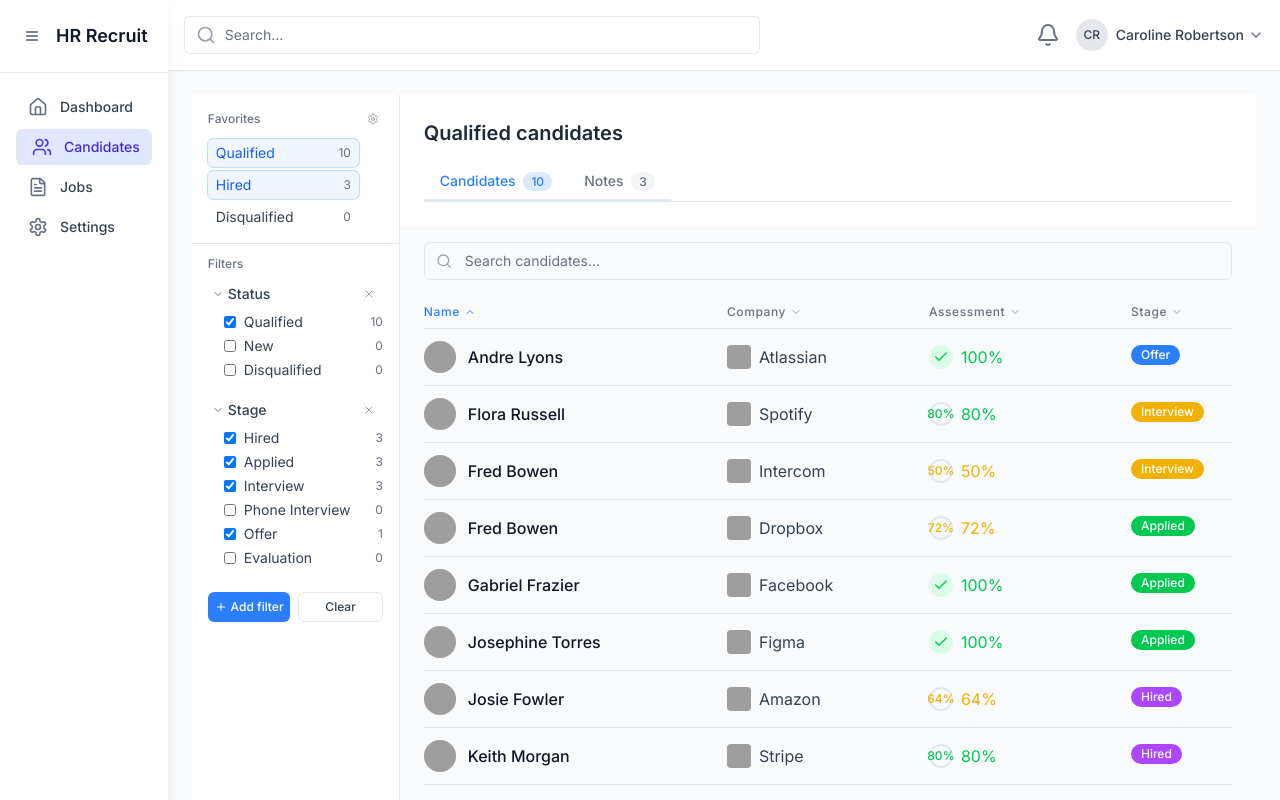
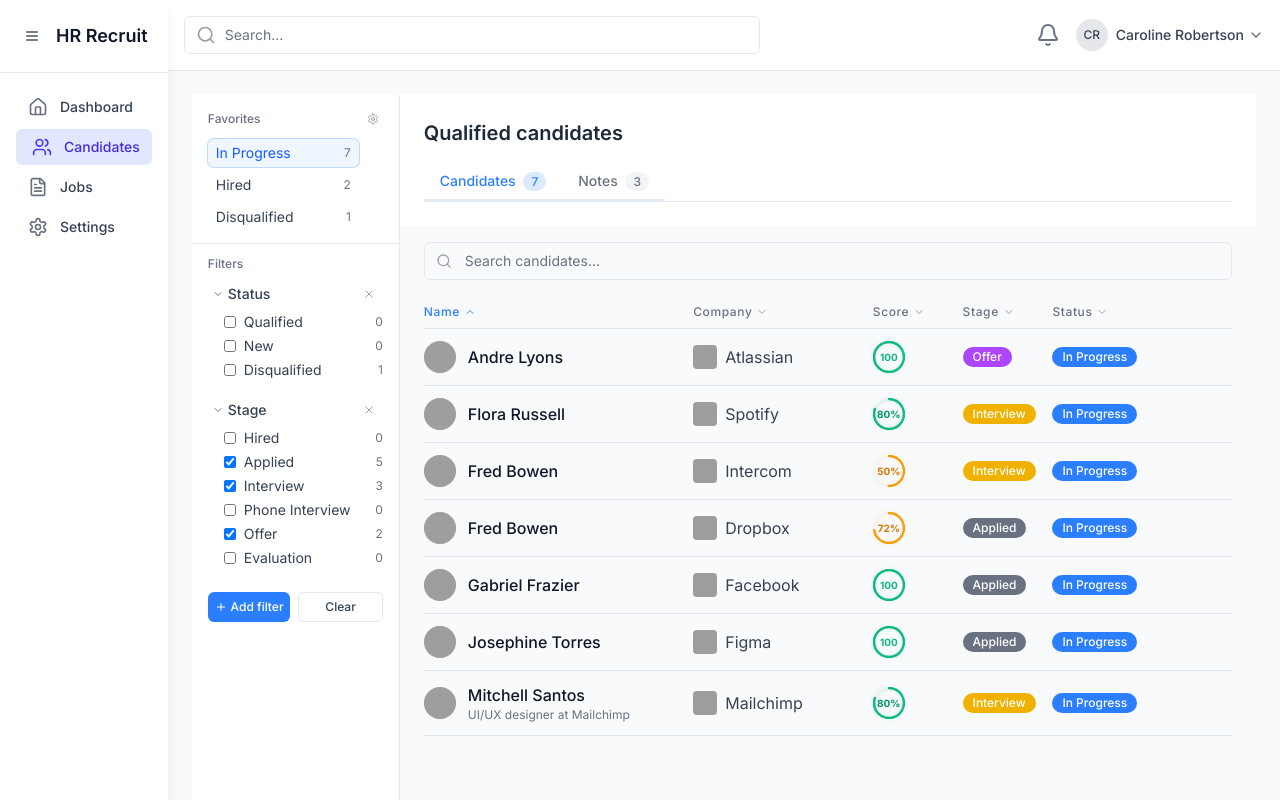
Before and after one commit to a1865818/AutoHR, a Next.js app in the folder react-frontEnd/ai-hr/: page /candidates in a window 1280 px wide. Built offline with nearby package versions, Linux system fonts and the light colour scheme; grey boxes are pictures that could not be loaded.

Commit message:
feat(candidate): Add status column

```diff
--- a/react-frontEnd/ai-hr/package.json
+++ b/react-frontEnd/ai-hr/package.json
@@ -13,6 +13,7 @@
     "lucide-react": "^0.510.0",
     "next": "^15.1.8",
     "react": "^19.1.0",
+    "react-circular-progressbar": "^2.2.0",
     "react-dom": "^19.1.0"
   },
   "devDependencies": {
--- a/react-frontEnd/ai-hr/src/app/candidates/page.tsx
+++ b/react-frontEnd/ai-hr/src/app/candidates/page.tsx
@@ -8,7 +8,7 @@ import { NotesList } from "@/components/candidates/NotesList";
 import { Candidate } from "@/interfaces";
 import { useMemo, useState } from "react";
 
-// Sample candidate data
+// Sample candidate data with updated status system
 const initialCandidates: Candidate[] = [
   {
     id: "1",
@@ -18,7 +18,7 @@ const initialCandidates: Candidate[] = [
     companyLogo: "/api/placeholder/24/24",
     assessment: 100,
     stage: "Applied",
-    status: "Qualified",
+    status: "In Progress",
   },
   {
     id: "2",
@@ -29,7 +29,7 @@ const initialCandidates: Candidate[] = [
     companyLogo: "/api/placeholder/24/24",
     assessment: 80,
     stage: "Interview",
-    status: "Qualified",
+    status: "In Progress",
   },
   {
     id: "3",
@@ -39,7 +39,7 @@ const initialCandidates: Candidate[] = [
     companyLogo: "/api/placeholder/24/24",
     assessment: 50,
     stage: "Interview",
-    status: "Qualified",
+    status: "In Progress",
   },
   {
     id: "4",
@@ -48,8 +48,8 @@ const initialCandidates: Candidate[] = [
     company: "Stripe",
     companyLogo: "/api/placeholder/24/24",
     assessment: 80,
-    stage: "Hired",
-    status: "Qualified",
+    stage: "Offer",
+    status: "Hired",
   },
   {
     id: "5",
@@ -58,8 +58,8 @@ const initialCandidates: Candidate[] = [
     company: "Microsoft",
     companyLogo: "/api/placeholder/24/24",
     assessment: 25,
-    stage: "Hired",
-    status: "Qualified",
+    stage: "Applied",
+    status: "Disqualified",
   },
   {
     id: "6",
@@ -69,7 +69,7 @@ const initialCandidates: Candidate[] = [
     companyLogo: "/api/placeholder/24/24",
     assessment: 80,
     stage: "Interview",
-    status: "Qualified",
+    status: "In Progress",
   },
   {
     id: "7",
@@ -79,7 +79,7 @@ const initialCandidates: Candidate[] = [
     companyLogo: "/api/placeholder/24/24",
     assessment: 100,
     stage: "Offer",
-    status: "Qualified",
+    status: "In Progress",
   },
   {
     id: "8",
@@ -89,7 +89,7 @@ const initialCandidates: Candidate[] = [
     companyLogo: "/api/placeholder/24/24",
     assessment: 72,
     stage: "Applied",
-    status: "Qualified",
+    status: "In Progress",
   },
   {
     id: "9",
@@ -98,8 +98,8 @@ const initialCandidates: Candidate[] = [
     company: "Amazon",
     companyLogo: "/api/placeholder/24/24",
     assessment: 64,
-    stage: "Hired",
-    status: "Qualified",
+    stage: "Applied",
+    status: "Hired",
   },
   {
     id: "10",
@@ -109,7 +109,7 @@ const initialCandidates: Candidate[] = [
     companyLogo: "/api/placeholder/24/24",
     assessment: 100,
     stage: "Applied",
-    status: "Qualified",
+    status: "In Progress",
   },
 ];
 
@@ -123,7 +123,7 @@ export default function CandidatesPage() {
   );
   const [searchQuery, setSearchQuery] = useState("");
   const [sortBy, setSortBy] = useState<{
-    field: "name" | "company" | "assessment" | "stage";
+    field: "name" | "company" | "assessment" | "stage" | "status";
     direction: "asc" | "desc";
   }>({ field: "name", direction: "asc" });
 
@@ -135,14 +135,20 @@ export default function CandidatesPage() {
 
   const [activeFilters, setActiveFilters] = useState({
     favorites: [] as string[], // Will only hold max 1 item
-    status: ["qualified"],
-    stage: ["hired", "applied", "interview", "offer"],
+    status: ["in-progress"],
+    stage: ["applied", "interview", "offer"],
   });
 
   // Customizable favorites - users can add/remove these
-  const [favoriteFilters, setFavoriteFilters] = useState([
-    { id: "qualified", label: "Qualified", type: "status" as const },
-    { id: "hired", label: "Hired", type: "stage" as const },
+  const [favoriteFilters, setFavoriteFilters] = useState<
+    Array<{
+      id: string;
+      label: string;
+      type: "status" | "stage";
+    }>
+  >([
+    { id: "in-progress", label: "In Progress", type: "status" as const },
+    { id: "hired", label: "Hired", type: "status" as const },
     { id: "disqualified", label: "Disqualified", type: "status" as const },
   ]);
 
@@ -160,25 +166,22 @@ export default function CandidatesPage() {
     const counts = {
       favorites: {} as Record<string, number>,
       status: {
-        qualified: 0,
-        new: 0,
+        "in-progress": 0,
+        hired: 0,
         disqualified: 0,
       },
       stage: {
-        hired: 0,
         applied: 0,
         interview: 0,
-        "phone-interview": 0,
         offer: 0,
-        evaluation: 0,
       },
     };
 
     // Count by status and stage
     candidates.forEach((candidate) => {
       // Count for status filters
-      const status = (candidate.status?.toLowerCase() ||
-        "qualified") as keyof typeof counts.status;
+      const status = (candidate.status?.toLowerCase().replace(" ", "-") ||
+        "in-progress") as keyof typeof counts.status;
       if (counts.status[status] !== undefined) {
         counts.status[status]++;
       }
@@ -304,7 +307,9 @@ export default function CandidatesPage() {
     });
   };
 
-  const handleSort = (field: "name" | "company" | "assessment" | "stage") => {
+  const handleSort = (
+    field: "name" | "company" | "assessment" | "stage" | "status"
+  ) => {
     setSortBy((prev) => ({
       field,
       direction:
@@ -320,19 +325,17 @@ export default function CandidatesPage() {
       prev.map((candidate) => {
         if (candidate.id === candidateId) {
           if (action === "approve") {
-            // Move to next stage or hire
-            const nextStage =
-              candidate.stage === "Applied"
-                ? "Interview"
-                : candidate.stage === "Interview"
-                ? "Offer"
-                : candidate.stage === "Offer"
-                ? "Hired"
-                : "Hired";
-            return { ...candidate, stage: nextStage };
+            // For approve: move to next stage or hire
+            if (candidate.stage === "Applied") {
+              return { ...candidate, stage: "Interview" as const };
+            } else if (candidate.stage === "Interview") {
+              return { ...candidate, stage: "Offer" as const };
+            } else if (candidate.stage === "Offer") {
+              return { ...candidate, status: "Hired" as const };
+            }
           } else {
-            // Decline candidate
-            return { ...candidate, status: "Disqualified" };
+            // For decline: set status to Disqualified
+            return { ...candidate, status: "Disqualified" as const };
           }
         }
         return candidate;
@@ -396,7 +399,7 @@ export default function CandidatesPage() {
     if (activeFilters.status.length > 0) {
       filtered = filtered.filter((candidate) =>
         activeFilters.status.includes(
-          candidate.status?.toLowerCase() || "qualified"
+          candidate.status?.toLowerCase().replace(" ", "-") || "in-progress"
         )
       );
     }
@@ -429,6 +432,10 @@ export default function CandidatesPage() {
         case "stage":
           aValue = a.stage;
           bValue = b.stage;
+          break;
+        case "status":
+          aValue = a.status || "In Progress";
+          bValue = b.status || "In Progress";
           break;
         default:
           aValue = a.name;
--- a/react-frontEnd/ai-hr/src/components/candidates/AssessmentIcon.tsx
+++ b/react-frontEnd/ai-hr/src/components/candidates/AssessmentIcon.tsx
@@ -1,37 +1,249 @@
-import { Check } from "lucide-react";
+// interface AssessmentIconProps {
+//   score: number;
+// }
+
+// export function AssessmentIcon({ score }: AssessmentIconProps) {
+//   // Calculate stroke dash array for the progress
+//   const radius = 15;
+//   const circumference = 2 * Math.PI * radius;
+//   const strokeDasharray = circumference;
+//   const strokeDashoffset = circumference - (score / 100) * circumference;
+
+//   // Get colors and styling based on score
+//   const getStyles = (score: number) => {
+//     if (score === 100) {
+//       return {
+//         strokeColor: "#10b981", // green-500
+//         bgColor: "#dcfce7", // green-100
+//         textColor: "#059669", // green-600
+//         glowColor: "#10b981",
+//       };
+//     }
+//     if (score >= 80) {
+//       return {
+//         strokeColor: "#10b981", // green-500
+//         bgColor: "#f3f4f6", // gray-100
+//         textColor: "#059669", // green-600
+//         glowColor: "#10b981",
+//       };
+//     }
+//     if (score >= 50) {
+//       return {
+//         strokeColor: "#f59e0b", // yellow-500
+//         bgColor: "#f3f4f6", // gray-100
+//         textColor: "#d97706", // yellow-600
+//         glowColor: "#f59e0b",
+//       };
+//     }
+//     return {
+//       strokeColor: "#ef4444", // red-500
+//       bgColor: "#f3f4f6", // gray-100
+//       textColor: "#dc2626", // red-600
+//       glowColor: "#ef4444",
+//     };
+//   };
+
+//   const styles = getStyles(score);
+
+//   return (
+//     <div className="relative w-8 h-8">
+//       <svg
+//         className="w-8 h-8 transform -rotate-90"
+//         viewBox="0 0 32 32"
+//         style={{ filter: `drop-shadow(0 0 2px ${styles.glowColor}20)` }}
+//       >
+//         {/* Background circle */}
+//         <circle
+//           cx="16"
+//           cy="16"
+//           r={radius}
+//           stroke={styles.bgColor}
+//           strokeWidth="2.5"
+//           fill="transparent"
+//         />
+
+//         {/* Progress circle with animation */}
+//         <circle
+//           cx="16"
+//           cy="16"
+//           r={radius}
+//           stroke={styles.strokeColor}
+//           strokeWidth="2.5"
+//           fill="transparent"
+//           strokeLinecap="round"
+//           strokeDasharray={strokeDasharray}
+//           strokeDashoffset={strokeDashoffset}
+//           style={{
+//             transition: "stroke-dashoffset 0.5s ease-in-out",
+//           }}
+//         />
+
+//         {/* Inner glow effect for high scores */}
+//         {score >= 80 && (
+//           <circle
+//             cx="16"
+//             cy="16"
+//             r={radius - 1}
+//             stroke={styles.strokeColor}
+//             strokeWidth="0.5"
+//             fill="transparent"
+//             opacity="0.3"
+//           />
+//         )}
+//       </svg>
+
+//       {/* Content overlay */}
+//       <div className="absolute inset-0 flex items-center justify-center">
+//         {score === 100 ? (
+//           <span
+//             className="text-sm font-bold"
+//             style={{
+//               color: styles.strokeColor,
+//               fontSize: "10px",
+//               lineHeight: "1",
+//             }}
+//           >
+//             {score}%
+//           </span>
+//         ) : (
+//           <span
+//             className="text-sm font-bold"
+//             style={{
+//               color: styles.textColor,
+//               fontSize: "10px",
+//               lineHeight: "1",
+//               textShadow: `0 0 2px ${styles.textColor}20`,
+//             }}
+//           >
+//             {score}%
+//           </span>
+//         )}
+//       </div>
+//     </div>
+//   );
+// }
 
 interface AssessmentIconProps {
   score: number;
 }
 
 export function AssessmentIcon({ score }: AssessmentIconProps) {
-  if (score === 100) {
-    return (
-      <div className="w-6 h-6 rounded-full bg-green-100 flex items-center justify-center">
-        <Check className="h-4 w-4 text-green-500" />
-      </div>
-    );
-  }
+  // Calculate stroke dash array for the progress
+  const radius = 15;
+  const circumference = 2 * Math.PI * radius;
+  const strokeDasharray = circumference;
+  const strokeDashoffset = circumference - (score / 100) * circumference;
 
-  if (score >= 80) {
-    return (
-      <div className="w-6 h-6 rounded-full border-2 border-green-500 flex items-center justify-center">
-        <div className="font-medium text-xs text-green-500">{score}%</div>
-      </div>
-    );
-  }
+  // Get colors and styling based on score
+  const getStyles = (score: number) => {
+    if (score === 100) {
+      return {
+        strokeColor: "#10b981", // green-500
+        bgColor: "#dcfce7", // green-100
+        textColor: "#059669", // green-600
+        glowColor: "#10b981",
+      };
+    }
+    if (score >= 80) {
+      return {
+        strokeColor: "#10b981", // green-500
+        bgColor: "#f3f4f6", // gray-100
+        textColor: "#059669", // green-600
+        glowColor: "#10b981",
+      };
+    }
+    if (score >= 50) {
+      return {
+        strokeColor: "#f59e0b", // yellow-500
+        bgColor: "#f3f4f6", // gray-100
+        textColor: "#d97706", // yellow-600
+        glowColor: "#f59e0b",
+      };
+    }
+    return {
+      strokeColor: "#ef4444", // red-500
+      bgColor: "#f3f4f6", // gray-100
+      textColor: "#dc2626", // red-600
+      glowColor: "#ef4444",
+    };
+  };
 
-  if (score >= 50) {
-    return (
-      <div className="w-6 h-6 rounded-full border-2 border-yellow-500 flex items-center justify-center">
-        <div className="font-medium text-xs text-yellow-500">{score}%</div>
-      </div>
-    );
-  }
+  const styles = getStyles(score);
 
   return (
-    <div className="w-6 h-6 rounded-full border-2 border-red-500 flex items-center justify-center">
-      <div className="font-medium text-xs text-red-500">{score}%</div>
+    <div className="relative w-8 h-8">
+      <svg
+        className="w-8 h-8 transform -rotate-90"
+        viewBox="0 0 32 32"
+        style={{ filter: `drop-shadow(0 0 2px ${styles.glowColor}20)` }}
+      >
+        {/* Background circle */}
+        <circle
+          cx="16"
+          cy="16"
+          r={radius}
+          stroke={styles.bgColor}
+          strokeWidth="2.5"
+          fill="transparent"
+        />
+
+        {/* Progress circle with animation */}
+        <circle
+          cx="16"
+          cy="16"
+          r={radius}
+          stroke={styles.strokeColor}
+          strokeWidth="2.5"
+          fill="transparent"
+          strokeLinecap="round"
+          strokeDasharray={strokeDasharray}
+          strokeDashoffset={strokeDashoffset}
+          style={{
+            transition: "stroke-dashoffset 0.5s ease-in-out",
+          }}
+        />
+
+        {/* Inner glow effect for high scores */}
+        {score >= 80 && (
+          <circle
+            cx="16"
+            cy="16"
+            r={radius - 1}
+            stroke={styles.strokeColor}
+            strokeWidth="0.5"
+            fill="transparent"
+            opacity="0.3"
+          />
+        )}
+      </svg>
+
+      {/* Content overlay */}
+      <div className="absolute inset-0 flex items-center justify-center">
+        {score === 100 ? (
+          <span
+            className="text-sm font-bold"
+            style={{
+              color: styles.strokeColor,
+              fontSize: "10px",
+              lineHeight: "1",
+            }}
+          >
+            100
+          </span>
+        ) : (
+          <span
+            className="text-sm font-bold"
+            style={{
+              color: styles.textColor,
+              fontSize: "10px",
+              lineHeight: "1",
+              textShadow: `0 0 2px ${styles.textColor}20`,
+            }}
+          >
+            {score}%
+          </span>
+        )}
+      </div>
     </div>
   );
 }
--- a/react-frontEnd/ai-hr/src/components/candidates/CandidateCard.tsx
+++ b/react-frontEnd/ai-hr/src/components/candidates/CandidateCard.tsx
@@ -1,6 +1,63 @@
+// import { Candidate } from "@/interfaces";
+// import { AssessmentIcon } from "./AssessmentIcon";
+// import { StageTag } from "./StageTag";
+
+// interface CandidateCardProps {
+//   candidate: Candidate;
+//   isSelected: boolean;
+//   onClick: (candidateId: string) => void;
+// }
+
+// export function CandidateCard({
+//   candidate,
+//   isSelected,
+//   onClick,
+// }: CandidateCardProps) {
+//   return (
+//     <div
+//       className={`grid grid-cols-8 py-3 border-b hover:bg-gray-50 cursor-pointer ${
+//         isSelected ? "bg-blue-50" : ""
+//       }`}
+//       onClick={() => onClick(candidate.id)}
+//     >
+//       <div className="col-span-3 flex items-center">
+//         <div className="w-8 h-8 rounded-full bg-gray-300 flex-shrink-0 overflow-hidden">
+//           <img
+//             src={candidate.photo}
+//             alt={candidate.name}
+//             className="w-full h-full object-cover"
+//           />
+//         </div>
+//         <div className="ml-3">
+//           <div className="font-medium text-gray-900">{candidate.name}</div>
+//           {candidate.role && (
+//             <div className="text-xs text-gray-500">{candidate.role}</div>
+//           )}
+//         </div>
+//       </div>
+//       <div className="col-span-2 flex items-center">
+//         <div className="w-6 h-6 rounded bg-gray-200 flex-shrink-0 overflow-hidden">
+//           <img
+//             src={candidate.companyLogo}
+//             alt={candidate.company}
+//             className="w-full h-full object-cover"
+//           />
+//         </div>
+//         <span className="ml-2 text-gray-700">{candidate.company}</span>
+//       </div>
+//       <div className="col-span-2 flex items-center px-4">
+//         <AssessmentIcon score={candidate.assessment} />
+//       </div>
+//       <div className="col-span-1">
+//         <StageTag stage={candidate.stage} />
+//       </div>
+//     </div>
+//   );
+// }
 import { Candidate } from "@/interfaces";
 import { AssessmentIcon } from "./AssessmentIcon";
 import { StageTag } from "./StageTag";
+import { StatusTag } from "./StatusTag";
 
 interface CandidateCardProps {
   candidate: Candidate;
@@ -13,15 +70,9 @@ export function CandidateCard({
   isSelected,
   onClick,
 }: CandidateCardProps) {
-  const getAssessmentColor = (score: number) => {
-    if (score >= 80) return "text-green-500";
-    if (score >= 50) return "text-yellow-500";
-    return "text-red-500";
-  };
-
   return (
     <div
-      className={`grid grid-cols-8 py-3 border-b hover:bg-gray-50 cursor-pointer ${
+      className={`grid grid-cols-9 py-3 border-b hover:bg-gray-50 cursor-pointer ${
         isSelected ? "bg-blue-50" : ""
       }`}
       onClick={() => onClick(candidate.id)}
@@ -51,14 +102,14 @@ export function CandidateCard({
         </div>
         <span className="ml-2 text-gray-700">{candidate.company}</span>
       </div>
+      <div className="col-span-1 flex items-center ">
+        <AssessmentIcon score={candidate.assessment} />
+      </div>
+      <div className="col-span-1 flex items-center">
+        <StageTag stage={candidate.stage} />
+      </div>
       <div className="col-span-2 flex items-center">
-        <AssessmentIcon score={candidate.assessment} />
-        <span className={`ml-2 ${getAssessmentColor(candidate.assessment)}`}>
-          {candidate.assessment}%
-        </span>
-      </div>
-      <div className="col-span-1">
-        <StageTag stage={candidate.stage} />
+        <StatusTag status={candidate.status || "In Progress"} />
       </div>
     </div>
   );
--- a/react-frontEnd/ai-hr/src/components/candidates/CandidatesList.tsx
+++ b/react-frontEnd/ai-hr/src/components/candidates/CandidatesList.tsx
@@ -7,10 +7,12 @@ interface CandidatesListProps {
   selectedCandidate: string | null;
   onCandidateClick: (candidateId: string) => void;
   sortBy: {
-    field: "name" | "company" | "assessment" | "stage";
+    field: "name" | "company" | "assessment" | "stage" | "status";
     direction: "asc" | "desc";
   };
-  onSort: (field: "name" | "company" | "assessment" | "stage") => void;
+  onSort: (
+    field: "name" | "company" | "assessment" | "stage" | "status"
+  ) => void;
 }
 
 export function CandidatesList({
@@ -20,7 +22,9 @@ export function CandidatesList({
   sortBy,
   onSort,
 }: CandidatesListProps) {
-  const getSortIcon = (field: "name" | "company" | "assessment" | "stage") => {
+  const getSortIcon = (
+    field: "name" | "company" | "assessment" | "stage" | "status"
+  ) => {
     if (sortBy.field !== field) {
       return <ChevronDown className="ml-1 h-3 w-3 text-gray-400" />;
     }
@@ -35,7 +39,7 @@ export function CandidatesList({
     <div className="flex flex-col flex-1 overflow-hidden">
       {/* Table header */}
       <div className="px-6 flex-shrink-0">
-        <div className="grid grid-cols-8 py-2 border-b text-xs font-medium text-gray-500 uppercase tracking-wider">
+        <div className="grid grid-cols-9 py-2 border-b text-xs font-medium text-gray-500 uppercase tracking-wider">
           <div className="col-span-3 flex items-center">
             <button
               onClick={() => onSort("name")}
@@ -56,14 +60,14 @@ export function CandidatesList({
               Company {getSortIcon("company")}
             </button>
           </div>
-          <div className="col-span-2 flex items-center">
+          <div className="col-span-1 flex items-center">
             <button
               onClick={() => onSort("assessment")}
               className={`flex items-center hover:text-gray-700 transition-colors ${
                 sortBy.field === "assessment" ? "text-blue-500" : ""
               }`}
             >
-              Assessment {getSortIcon("assessment")}
+              Score {getSortIcon("assessment")}
             </button>
           </div>
           <div className="col-span-1 flex items-center">
@@ -74,6 +78,16 @@ export function CandidatesList({
               }`}
             >
               Stage {getSortIcon("stage")}
+            </button>
+          </div>
+          <div className="col-span-2 flex items-center">
+            <button
+              onClick={() => onSort("status")}
+              className={`flex items-center hover:text-gray-700 transition-colors ${
+                sortBy.field === "status" ? "text-blue-500" : ""
+              }`}
+            >
+              Status {getSortIcon("status")}
             </button>
           </div>
         </div>
--- a/react-frontEnd/ai-hr/src/components/candidates/StageTag.tsx
+++ b/react-frontEnd/ai-hr/src/components/candidates/StageTag.tsx
@@ -1,17 +1,15 @@
 interface StageTagProps {
-  stage: string;
+  stage: "Applied" | "Interview" | "Offer";
 }
 
 export function StageTag({ stage }: StageTagProps) {
   const getStageColor = (stage: string) => {
     switch (stage) {
       case "Applied":
-        return "bg-green-500 text-white";
+        return "bg-gray-500 text-white";
       case "Interview":
         return "bg-yellow-500 text-white";
       case "Offer":
-        return "bg-blue-500 text-white";
-      case "Hired":
         return "bg-purple-500 text-white";
       default:
         return "bg-gray-200 text-gray-800";
--- /dev/null
+++ b/react-frontEnd/ai-hr/src/components/candidates/StatusTag.tsx
@@ -0,0 +1,28 @@
+interface StatusTagProps {
+  status: "In Progress" | "Hired" | "Disqualified";
+}
+
+export function StatusTag({ status }: StatusTagProps) {
+  const getStatusColor = (status: string) => {
+    switch (status) {
+      case "In Progress":
+        return "bg-blue-500 text-white";
+      case "Hired":
+        return "bg-green-500 text-white";
+      case "Disqualified":
+        return "bg-red-500 text-white";
+      default:
+        return "bg-gray-200 text-gray-800";
+    }
+  };
+
+  return (
+    <span
+      className={`inline-flex items-center px-2.5 py-0.5 rounded-full text-xs font-medium ${getStatusColor(
+        status
+      )}`}
+    >
+      {status}
+    </span>
+  );
+}
--- a/react-frontEnd/ai-hr/src/interfaces/index.ts
+++ b/react-frontEnd/ai-hr/src/interfaces/index.ts
@@ -6,14 +6,8 @@ export interface Candidate {
   company: string;
   companyLogo: string;
   assessment: number;
-  stage:
-    | "Applied"
-    | "Interview"
-    | "Phone Interview"
-    | "Offer"
-    | "Hired"
-    | "Evaluation";
-  status?: "Qualified" | "New" | "Disqualified";
+  stage: "Applied" | "Interview" | "Offer";
+  status?: "In Progress" | "Hired" | "Disqualified";
 }
 
 export interface FilterOption {
```
Also changed, not shown: 1 other file (tests, documents, lock files or other folders).
